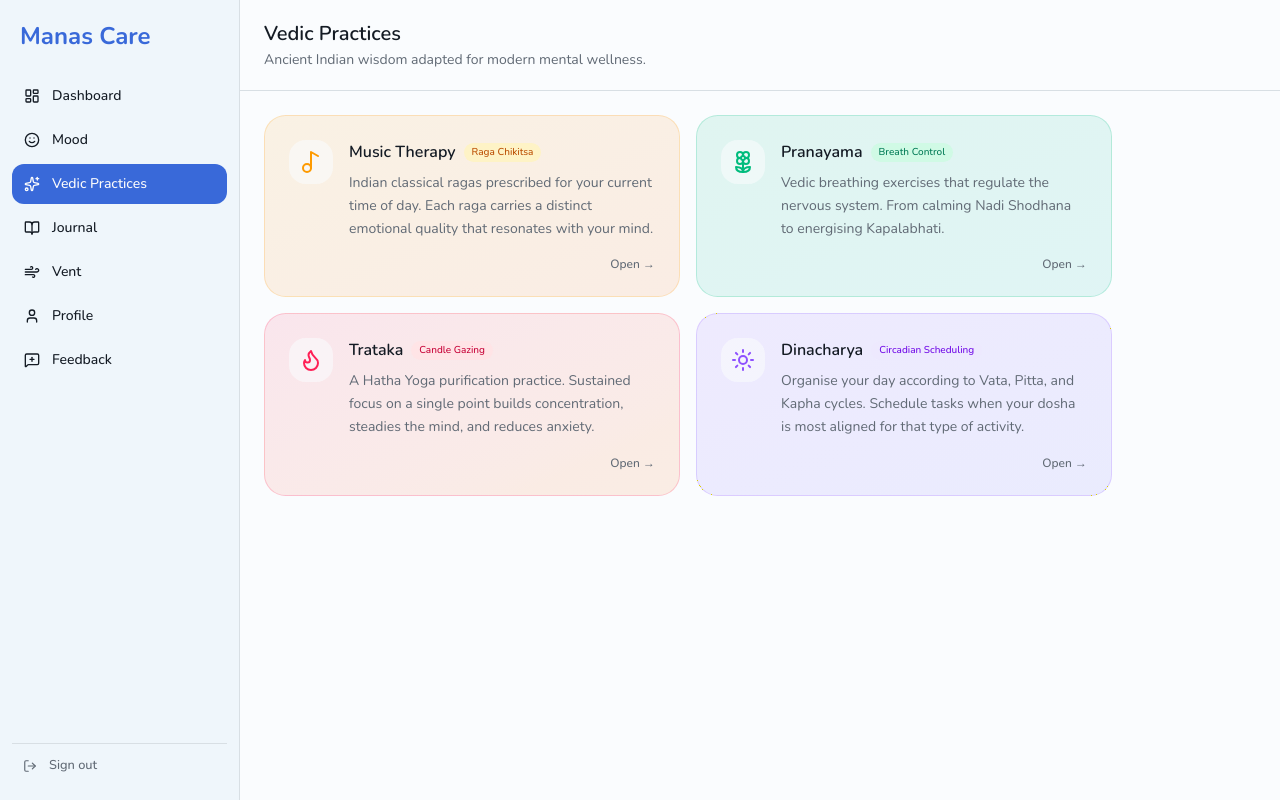
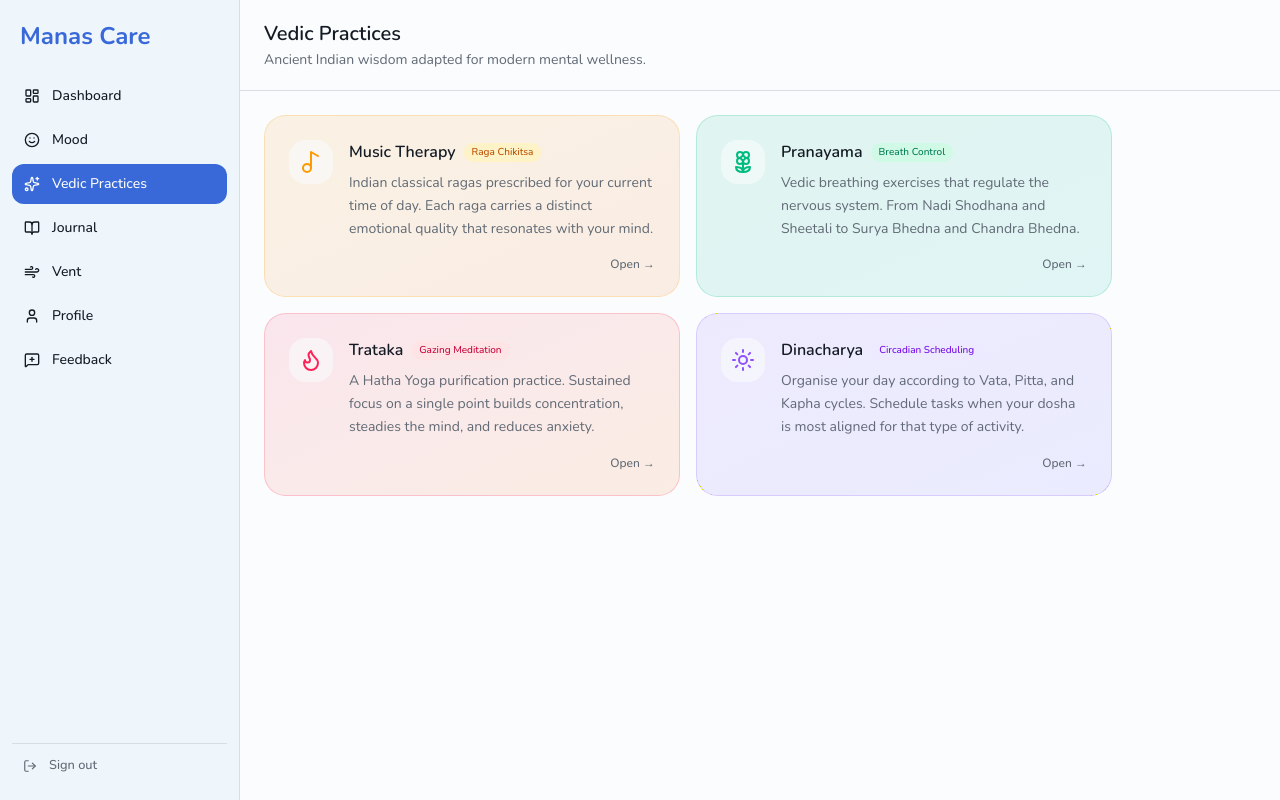
Before and after one commit to sumitkumar91/manas-care, a Next.js app: page /vedic in a window 1280 px wide. Built offline with nearby package versions, Linux system fonts and the light colour scheme; no server answers.

Commit message:
fix vedic hub: remove kapalabhati reference, update trataka subtitle

```diff
--- a/components/vedic/VedicHub.tsx
+++ b/components/vedic/VedicHub.tsx
@@ -18,7 +18,7 @@ const FEATURES = [
     label: "Pranayama",
     subtitle: "Breath Control",
     description:
-      "Vedic breathing exercises that regulate the nervous system. From calming Nadi Shodhana to energising Kapalabhati.",
+      "Vedic breathing exercises that regulate the nervous system. From Nadi Shodhana and Sheetali to Surya Bhedna and Chandra Bhedna.",
     icon: Flower2,
     accent: "from-emerald-500/10 to-teal-500/10 border-emerald-500/20",
     iconColor: "text-emerald-500",
@@ -27,7 +27,7 @@ const FEATURES = [
   {
     href: "/trataka",
     label: "Trataka",
-    subtitle: "Candle Gazing",
+    subtitle: "Gazing Meditation",
     description:
       "A Hatha Yoga purification practice. Sustained focus on a single point builds concentration, steadies the mind, and reduces anxiety.",
     icon: Flame,
```
